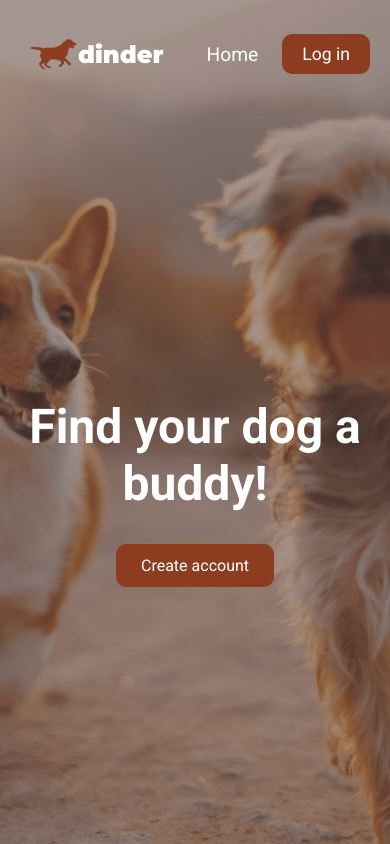
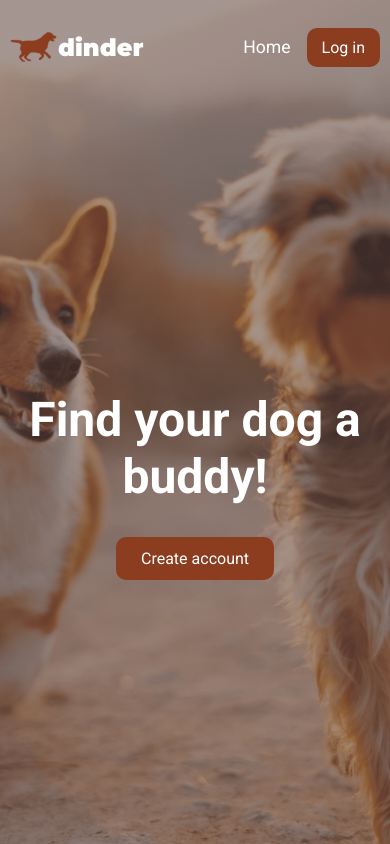
Before and after one commit to rudzupuke/SGT-final-task, a React (Create React App) app in the folder frontend/: page / in a window 390 px wide. Built offline with nearby package versions, Linux system fonts and the light colour scheme.

Commit message:
adding media queries to remove paddings on small screens

```diff
--- a/frontend/src/App.scss
+++ b/frontend/src/App.scss
@@ -11,8 +11,8 @@ $primary-light: rgb(199, 178, 166);
 $primary-light-2: rgb(199, 178, 166);
 
 // layout breakpoints
-
-$layout-breakpoint-small: 750px;
+$layout-breakpoint-small: 420px;
+$layout-breakpoint-medium: 750px;
 
 // general styles
 
--- a/frontend/src/components/Header/Header.scss
+++ b/frontend/src/components/Header/Header.scss
@@ -6,6 +6,10 @@
     font-size: 1.2rem;
     display: flex;
     justify-content: space-between;
+
+    @media (max-width: shared.$layout-breakpoint-small) {
+        padding: 10px 10px;
+    }
 
     a {
         color: inherit;
@@ -59,6 +63,20 @@
             font-size: 1.1rem;
             padding: 10px 20px;
         }
+
+        @media (max-width: shared.$layout-breakpoint-small) {
+            font-size: 1.1rem;
+
+            &__list {
+                gap: 8px;
+                padding-left: 20px;
+            }
+
+            &__button {
+                font-size: 1rem;
+                padding: 10px 15px;
+            }
+        }
     }
 
     .logo {
@@ -84,13 +102,17 @@
         &__img {
             max-width: 3rem;
         }
+
+        @media (max-width: shared.$layout-breakpoint-small) {
+            padding: 0;
+        }
     }
 }
 
 // responsive navbar styles
 
 .nav--hamburger {
-    @media (max-width: shared.$layout-breakpoint-small) {
+    @media (max-width: shared.$layout-breakpoint-medium) {
         position: fixed;
         inset: 0;
         background-color: shared.$primary;
@@ -114,13 +136,11 @@
             }
         }
     }
-
-
 }
 .nav-toggle {
     display: none;
 
-	@media (max-width: shared.$layout-breakpoint-small) {
+    @media (max-width: shared.$layout-breakpoint-medium) {
         display: block;
         position: absolute;
         width: 2rem;
```
Lines whose indentation alone changed are shown as unchanged.
